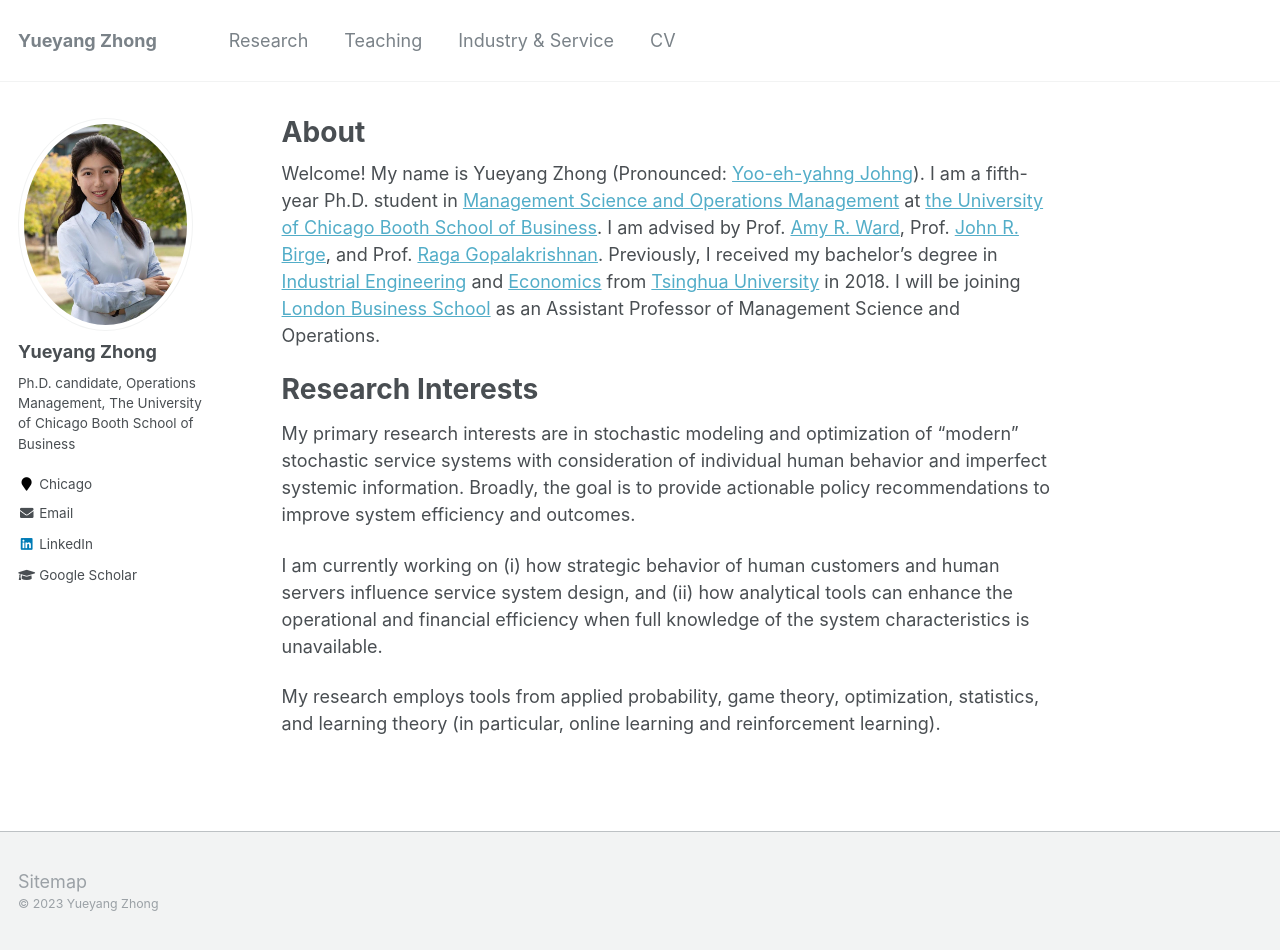
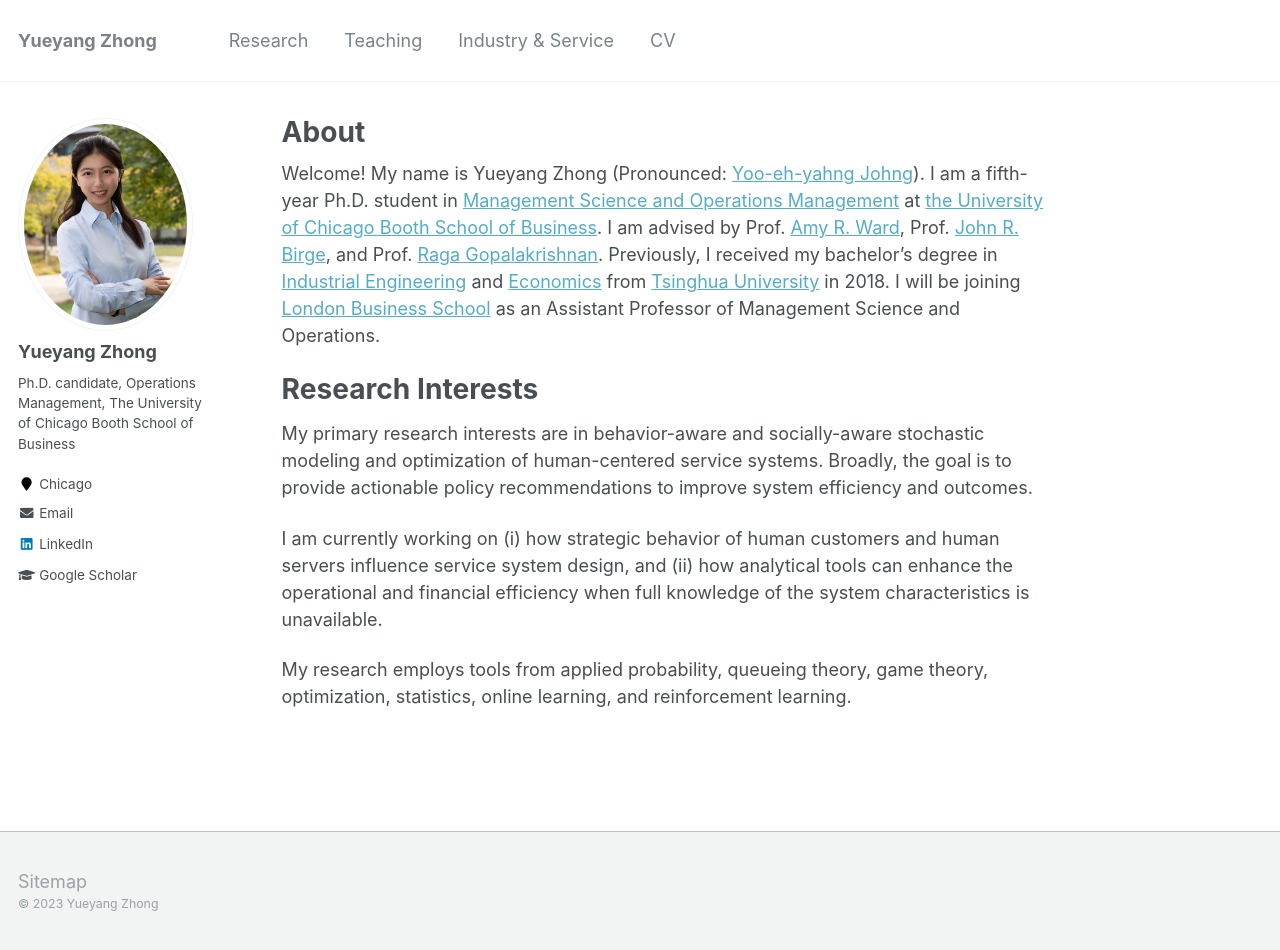
Before and after one commit to alicemengqi/site, a Jekyll site: the page built from _pages/about.md, in a window 1280 px wide and 950 px high. Built offline with Jekyll 4.4.1, drawn with Linux system fonts in a browser that asks for light colours.

Commit message:
Update about.md

```diff
--- a/_pages/about.md
+++ b/_pages/about.md
@@ -11,8 +11,8 @@ redirect_from:
 Welcome! My name is Yueyang Zhong (Pronounced: [Yoo-eh-yahng Johng](https://translate.google.com/?hl=en&tab=TT&sl=en&tl=zh-CN&text=Yueyang%20Zhong&op=translate)). I am a fifth-year Ph.D. student in [Management Science and Operations Management](https://www.chicagobooth.edu/phd/dissertation-areas/management-science-and-operations-management) at [the University of Chicago Booth School of Business](https://www.chicagobooth.edu). I am advised by Prof. [Amy R. Ward](https://www.chicagobooth.edu/faculty/directory/w/amy-ward), Prof. [John R. Birge](https://www.chicagobooth.edu/faculty/directory/b/john-r-birge), and Prof. [Raga Gopalakrishnan](https://smith.queensu.ca/faculty_and_research/faculty_list/gopalakrishnan-raga.php). Previously, I received my bachelor's degree in [Industrial Engineering](https://www.ie.tsinghua.edu.cn/eng) and [Economics](https://www.sem.tsinghua.edu.cn/en) from [Tsinghua University](https://www.tsinghua.edu.cn/en) in 2018. I will be joining [London Business School](https://www.london.edu/) as an Assistant Professor of Management Science and Operations.
 
 # Research Interests
-My primary research interests are in stochastic modeling and optimization of "modern" stochastic service systems with consideration of individual human behavior and imperfect systemic information. Broadly, the goal is to provide actionable policy recommendations to improve system efficiency and outcomes.
+My primary research interests are in behavior-aware and socially-aware stochastic modeling and optimization of human-centered service systems. Broadly, the goal is to provide actionable policy recommendations to improve system efficiency and outcomes.
 
 I am currently working on (i) how strategic behavior of human customers and human servers influence service system design, and (ii) how analytical tools can enhance the operational and financial efficiency when full knowledge of the system characteristics is unavailable.
 
-My research employs tools from applied probability, game theory, optimization, statistics, and learning theory (in particular, online learning and reinforcement learning).
+My research employs tools from applied probability, queueing theory, game theory, optimization, statistics, online learning, and reinforcement learning.
```
